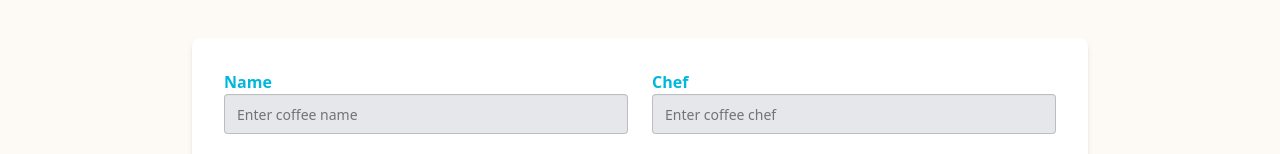
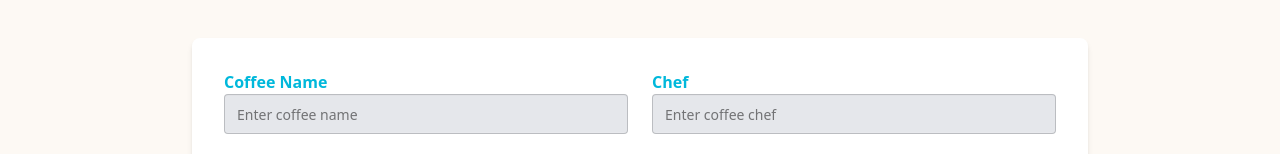
Before and after one commit to Amitkumersarkar/coffee-store-client-side, a React (Vite) app: page /addCoffee in a window 1280 px wide. Shown: the part 322-476 px from the top of the page. Built offline with nearby package versions, Linux system fonts and the light colour scheme; a web font is replaced by a local one.

Commit message:
updated file

```diff
--- a/src/Pages/AddCoffee.jsx
+++ b/src/Pages/AddCoffee.jsx
@@ -66,7 +66,7 @@ const AddCoffee = () => {
                     {/* Left Column */}
                     <div className="flex flex-col gap-4">
                         <div>
-                            <label className="label text-cyan-500 font-semibold">Name</label>
+                            <label className="label text-cyan-500 font-semibold">Coffee Name</label>
                             <input
                                 name="name"
                                 type="text"
--- a/src/Pages/UpdateCoffee.jsx
+++ b/src/Pages/UpdateCoffee.jsx
@@ -61,10 +61,11 @@ const UpdateCoffee = () => {
                     {/* Left Column */}
                     <div className="flex flex-col gap-4">
                         <div>
-                            <label className="label text-cyan-500 font-semibold">Name</label>
+                            <label className="label text-cyan-500 font-semibold">Coffee Name</label>
                             <input
                                 name="name"
                                 type="text"
+                                defaultValue={name}
                                 placeholder="Enter coffee name"
                                 className="input input-bordered bg-gray-200 text-black w-full"
                             />
@@ -75,6 +76,7 @@ const UpdateCoffee = () => {
                             <input
                                 name="supplier"
                                 type="text"
+                                defaultValue={supplier}
                                 placeholder="Enter coffee supplier"
                                 className="input input-bordered  bg-gray-200 text-black w-full"
                             />
@@ -85,6 +87,7 @@ const UpdateCoffee = () => {
                             <input
                                 name="category"
                                 type="text"
+                                defaultValue={category}
                                 placeholder="Enter coffee category"
                                 className="input input-bordered  bg-gray-200 text-black w-full"
                             />
@@ -95,6 +98,7 @@ const UpdateCoffee = () => {
                             <input
                                 name="photo"
                                 type="text"
+                                defaultValue={photo}
                                 placeholder="Enter photo URL"
                                 className="input input-bordered  bg-gray-200 text-black w-full"
                             />
@@ -108,6 +112,7 @@ const UpdateCoffee = () => {
                             <input
                                 name="chef"
                                 type="text"
+                                defaultValue={chef}
                                 placeholder="Enter coffee chef"
                                 className="input input-bordered  bg-gray-200 text-black w-full"
                             />
@@ -118,6 +123,7 @@ const UpdateCoffee = () => {
                             <input
                                 name="taste"
                                 type="text"
+                                defaultValue={taste}
                                 placeholder="Enter coffee taste"
                                 className="input input-bordered  bg-gray-200 text-black w-full"
                             />
@@ -128,6 +134,7 @@ const UpdateCoffee = () => {
                             <input
                                 name="details"
                                 type="text"
+                                defaultValue={details}
                                 placeholder="Enter coffee details"
                                 className="input input-bordered  bg-gray-200 text-black w-full"
                             />
```
